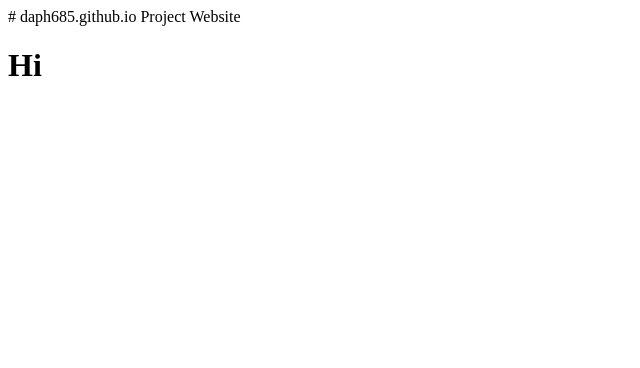
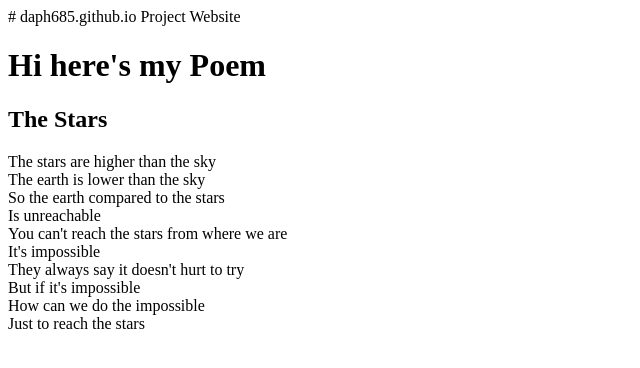
Before and after one commit to daph685/daph685.github.io, a plain HTML site: page index.html in a window 1280 px wide. Shown: the whole page, without its empty margins (0-640 px from the left). Drawn offline with Linux system fonts and the light colour scheme.

Commit message:
Update index.html

```diff
--- a/index.html
+++ b/index.html
@@ -1,9 +1,27 @@
 # daph685.github.io
 Project Website
 <html>
-  <head>
-    <title> Hi </title>
-  </head>
-  <body>
-    <h1> Hi </h1>
-  </html>
+    <head>
+        <title>Spin-off of "Challenge: Write a Poem"</title>
+        <meta charset="utf-8">
+    </head>
+    <body>
+    <h1> Hi here's my Poem
+    </h1>
+    </body>
+    <h2> The Stars
+    </h2>
+    <body>
+    <p> The stars are higher than the sky <br>
+    The earth is lower than the sky<br>
+    So the earth compared to the stars <br>
+    Is unreachable<br>
+    You can't reach the stars from where we are<br>
+    It's impossible<br>
+    They always say it doesn't hurt to try<br>
+    But if it's impossible<br>
+    How can we do the impossible<br>
+    Just to reach the stars<br>
+    </p>
+    </body>
+</html>
```
